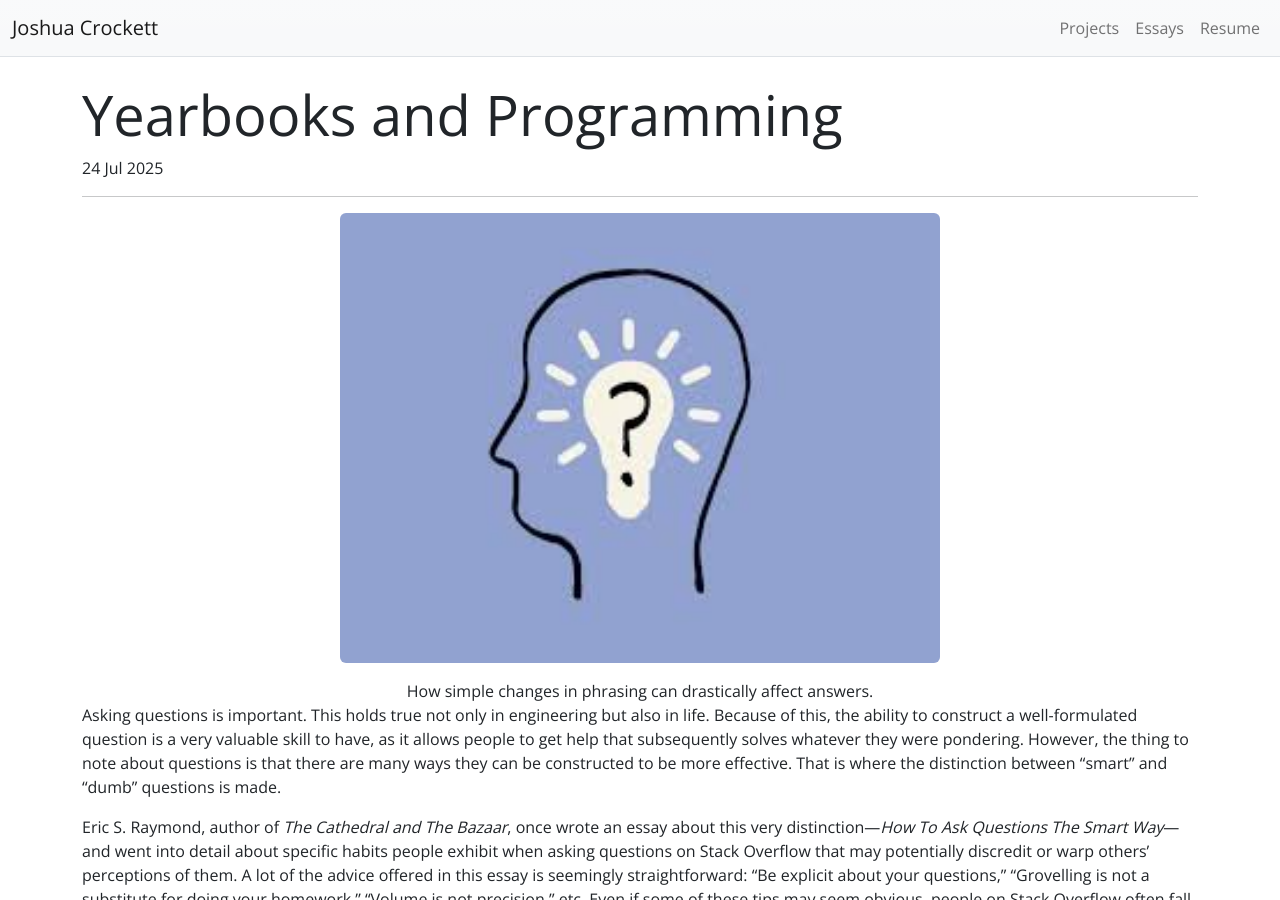
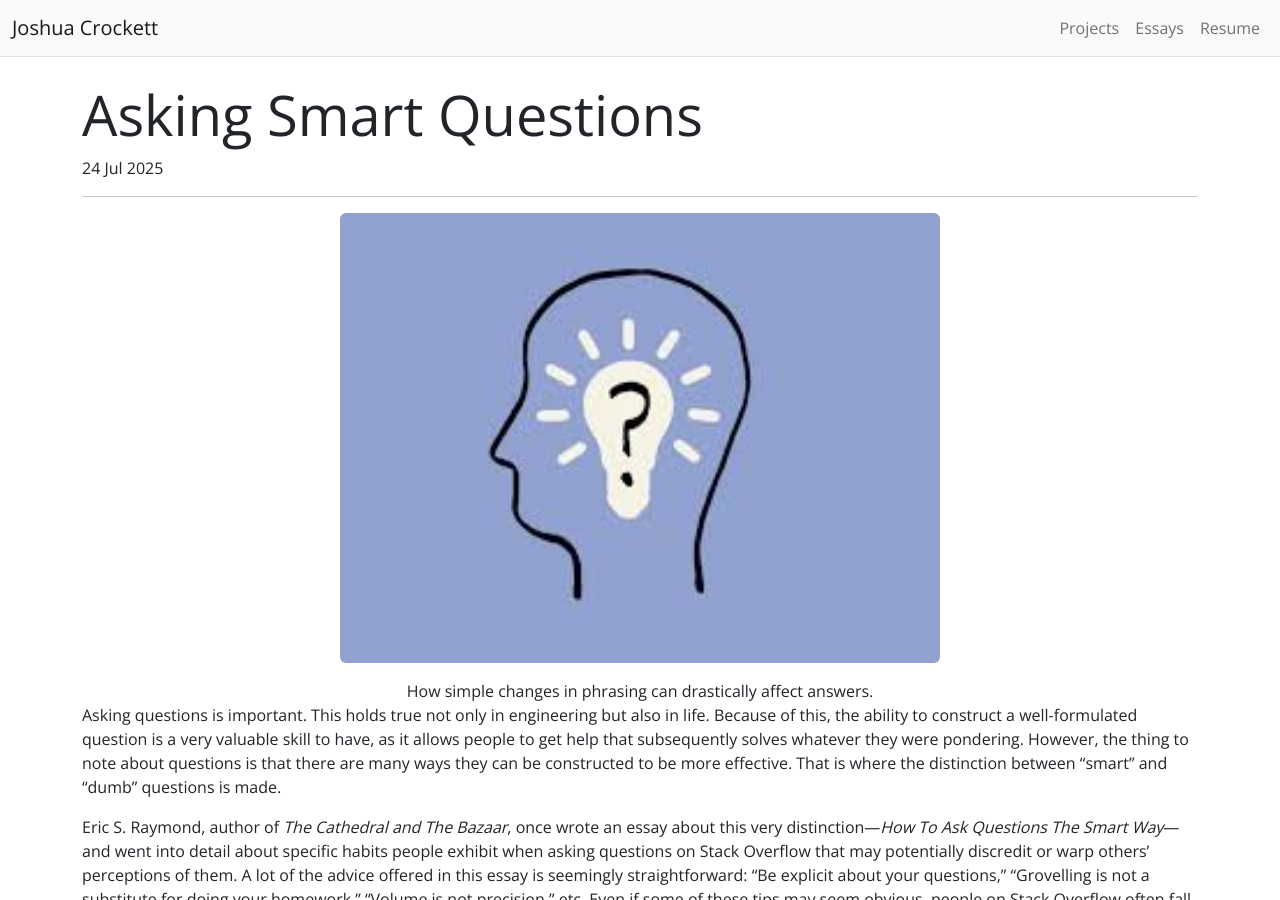
Before and after one commit to JoshCrockett/joshcrockett.github.io, a Jekyll site: the page built from essays/smartQuestion.md, in a window 1280 px wide and 900 px high. Built offline with Jekyll 4.4.1, drawn with Linux system fonts in a browser that asks for light colours.

Commit message:
Update smartQuestion.md

```diff
--- a/essays/smartQuestion.md
+++ b/essays/smartQuestion.md
@@ -1,13 +1,12 @@
 ---
 layout: essay
 type: essay
-title: "Yearbooks and Programming"
+title: "Asking Smart Questions"
 # All dates must be YYYY-MM-DD format!
 date: 2025-07-24
 published: true
 labels:
-  - Design Patterns
-  - Coding
+- Smart Questions
 ---
 <img
   src="../img/brain.jpg"
```
